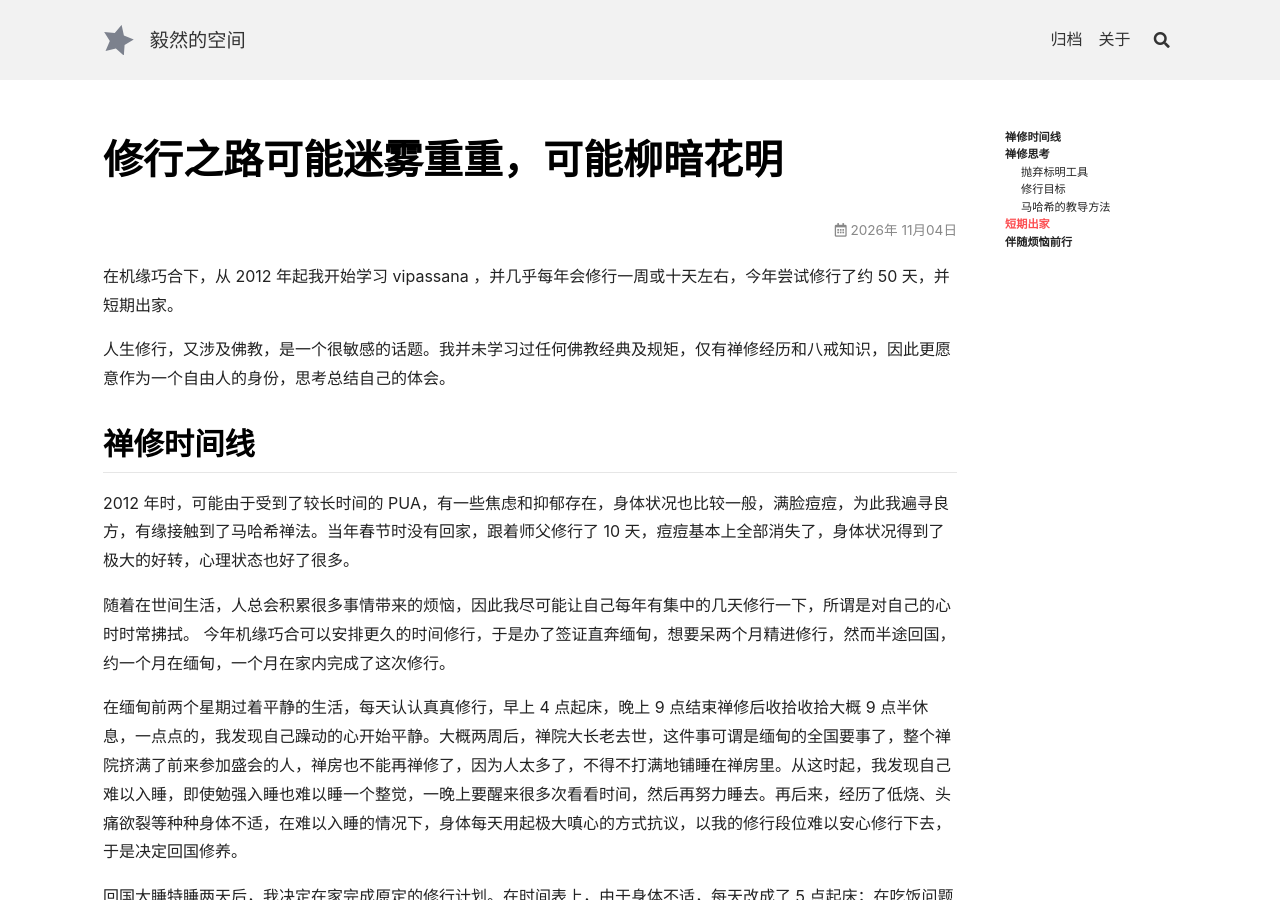
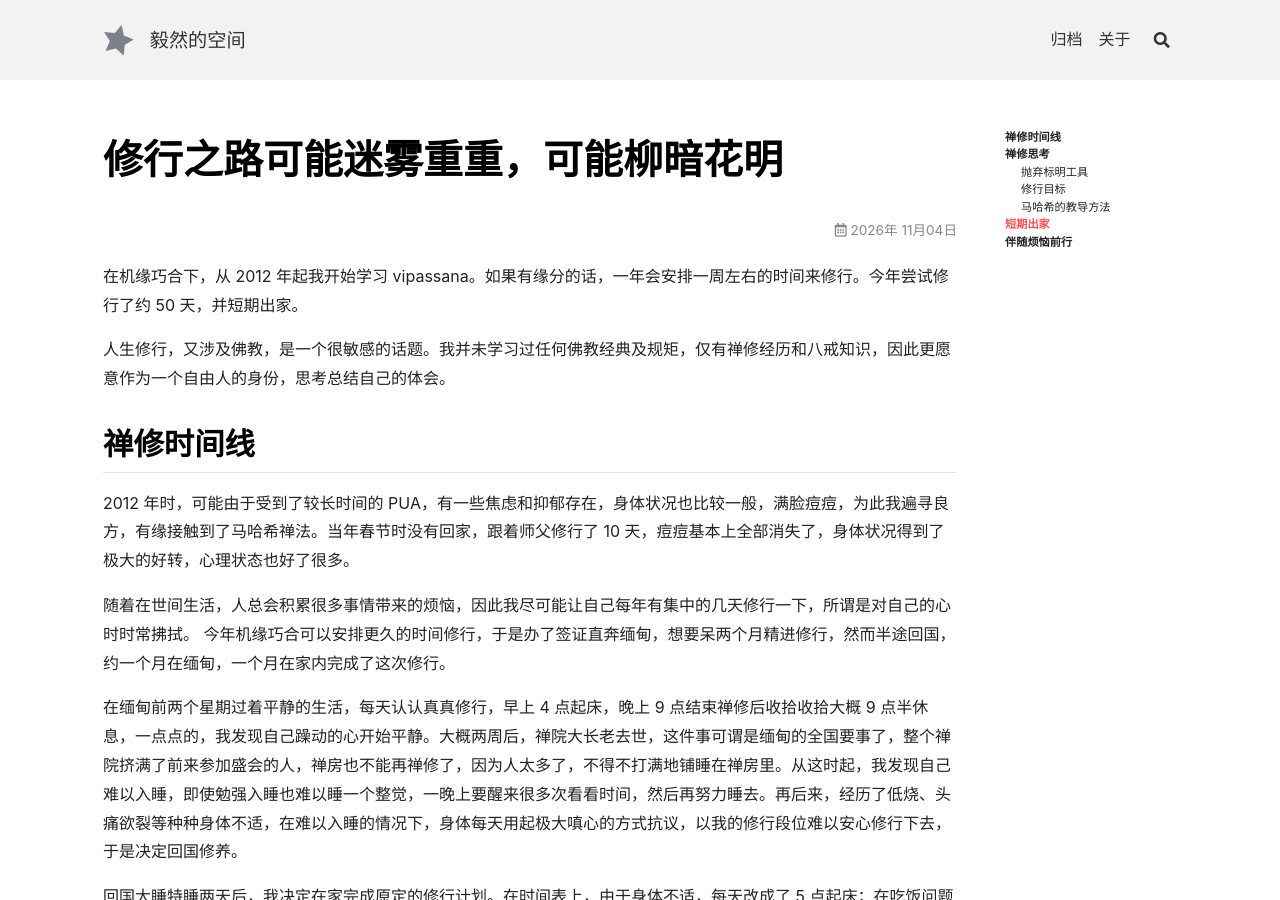
Before and after one commit to nicecui/nicecui.github.io, a Jekyll site: the page built from _posts/2026-11-04-vipassana-meditation.md, in a window 1280 px wide and 900 px high. Built offline with Jekyll 4.4.1, drawn with Linux system fonts in a browser that asks for light colours; nearby versions of some CDN libraries.

Commit message:
Update 2026-11-04-vipassana-meditation.md

```diff
--- a/_posts/2026-11-04-vipassana-meditation.md
+++ b/_posts/2026-11-04-vipassana-meditation.md
@@ -6,7 +6,7 @@ preview: 从 2012 年起，每年修行一周或十天左右的毗婆舍那，
 categories: life
 ---
 
-在机缘巧合下，从 2012 年起我开始学习 vipassana ，并几乎每年会修行一周或十天左右，今年尝试修行了约 50 天，并短期出家。
+在机缘巧合下，从 2012 年起我开始学习 vipassana。如果有缘分的话，一年会安排一周左右的时间来修行。今年尝试修行了约 50 天，并短期出家。
 
 <!--more-->
 
```
